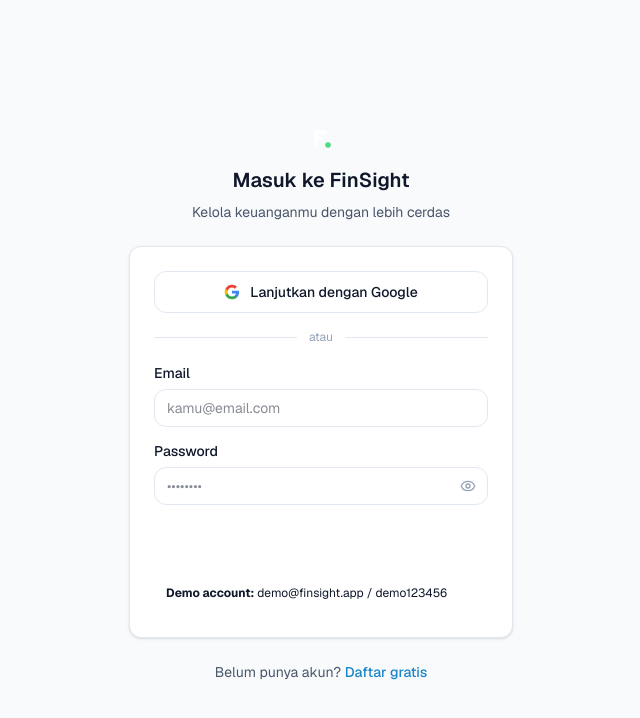
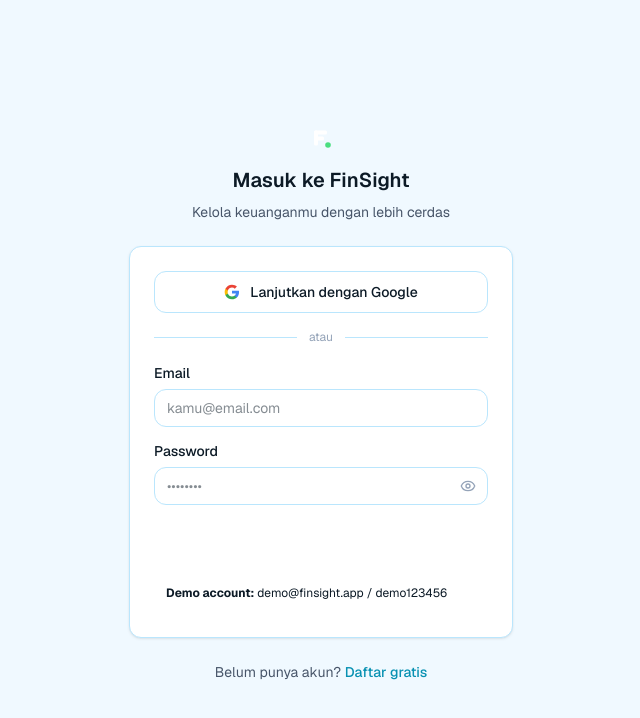
Before and after one commit to afifn11/finsight, a Next.js app: page /login in a window 1280 px wide. Shown: the top 718 px of the page, without its empty margins (319-959 px from the left). Built offline with nearby package versions, Linux system fonts and the light colour scheme.

Commit message:
refactor(styles): update color palette and improve theme structure for better readability

```diff
--- a/app/globals.css
+++ b/app/globals.css
@@ -1,51 +1,45 @@
 @import "tailwindcss";
 
 @theme {
-  /* ── Typography ──────────────────────────────── */
   --font-sans: 'Geist', 'Inter', system-ui, sans-serif;
   --font-mono: 'Geist Mono', 'Fira Code', monospace;
 
-  /* ── Color Palette ───────────────────────────── */
-  /* Primary — Navy Blue */
-  --color-primary-50:  #e8f0fe;
-  --color-primary-100: #c5d8fb;
-  --color-primary-200: #93b8f8;
-  --color-primary-400: #4285f4;
-  --color-primary-600: #1B85C7;
-  --color-primary-700: #0F6BAA;
-  --color-primary-800: #0F4C75;
-  --color-primary-900: #0a3352;
+  /* Primary — Teal Cyan */
+  --color-primary-50:  #ecfeff;
+  --color-primary-100: #cffafe;
+  --color-primary-200: #a5f3fc;
+  --color-primary-400: #22d3ee;
+  --color-primary-600: #0891b2;
+  --color-primary-700: #0e7490;
+  --color-primary-800: #155e75;
+  --color-primary-900: #164e63;
 
-  /* Success — Emerald */
   --color-success-50:  #ecfdf5;
   --color-success-500: #10b981;
   --color-success-600: #059669;
   --color-success-700: #047857;
 
-  /* Warning — Amber */
   --color-warning-50:  #fffbeb;
   --color-warning-500: #f59e0b;
   --color-warning-600: #d97706;
 
-  /* Danger — Red */
   --color-danger-50:   #fef2f2;
   --color-danger-500:  #ef4444;
   --color-danger-600:  #dc2626;
 
-  /* Neutral */
-  --color-neutral-50:  #f8fafc;
-  --color-neutral-100: #f1f5f9;
-  --color-neutral-200: #e2e8f0;
-  --color-neutral-300: #cbd5e1;
+  /* Neutral — cool blue-gray */
+  --color-neutral-50:  #f0f9ff;
+  --color-neutral-100: #e0f2fe;
+  --color-neutral-200: #bae6fd;
+  --color-neutral-300: #7dd3fc;
   --color-neutral-400: #94a3b8;
   --color-neutral-500: #64748b;
   --color-neutral-600: #475569;
   --color-neutral-700: #334155;
   --color-neutral-800: #1e293b;
-  --color-neutral-900: #0f172a;
-  --color-neutral-950: #020617;
+  --color-neutral-900: #0c1a26;
+  --color-neutral-950: #071018;
 
-  /* ── Border Radius ───────────────────────────── */
   --radius-sm:   4px;
   --radius-md:   8px;
   --radius-lg:  12px;
@@ -53,56 +47,49 @@
   --radius-2xl: 24px;
   --radius-full: 9999px;
 
-  /* ── Shadows ─────────────────────────────────── */
-  --shadow-card: 0 1px 3px 0 rgb(0 0 0 / 0.1), 0 1px 2px -1px rgb(0 0 0 / 0.1);
-  --shadow-dropdown: 0 4px 6px -1px rgb(0 0 0 / 0.1), 0 2px 4px -2px rgb(0 0 0 / 0.1);
-  --shadow-modal: 0 20px 25px -5px rgb(0 0 0 / 0.1), 0 8px 10px -6px rgb(0 0 0 / 0.1);
+  --shadow-card:     0 1px 3px 0 rgb(0 0 0 / 0.08), 0 1px 2px -1px rgb(0 0 0 / 0.08);
+  --shadow-dropdown: 0 4px 6px -1px rgb(0 0 0 / 0.08), 0 2px 4px -2px rgb(0 0 0 / 0.08);
+  --shadow-modal:    0 20px 25px -5px rgb(0 0 0 / 0.1), 0 8px 10px -6px rgb(0 0 0 / 0.1);
 
-  /* ── Spacing ─────────────────────────────────── */
   --spacing-sidebar: 260px;
   --spacing-header: 64px;
 }
 
-/* ── CSS Variables for theming (light/dark) ───── */
 :root {
-  --bg-page:        var(--color-neutral-50);
+  --bg-page:        #f0f9ff;
   --bg-card:        #ffffff;
-  --bg-muted:       var(--color-neutral-100);
-  --bg-hover:       var(--color-neutral-100);
+  --bg-muted:       #e0f2fe;
+  --bg-hover:       #d4ecf8;
 
-  --text-primary:   var(--color-neutral-900);
-  --text-secondary: var(--color-neutral-600);
-  --text-muted:     var(--color-neutral-400);
+  --text-primary:   #0c1a26;
+  --text-secondary: #475569;
+  --text-muted:     #94a3b8;
   --text-inverse:   #ffffff;
 
-  --border-default: var(--color-neutral-200);
+  --border-default: #bae6fd;
   --border-focus:   var(--color-primary-600);
 
   --color-income:   var(--color-success-500);
   --color-expense:  var(--color-danger-500);
 }
 
-/* Dark mode — next-themes adds class="dark" to <html> */
+/* Dark mode — deep ocean */
 .dark {
-  --bg-page:        var(--color-neutral-950);
-  --bg-card:        var(--color-neutral-900);
-  --bg-muted:       var(--color-neutral-800);
-  --bg-hover:       var(--color-neutral-800);
+  --bg-page:        #071018;
+  --bg-card:        #0c1a24;
+  --bg-muted:       #122330;
+  --bg-hover:       #1a2f3e;
 
-  --text-primary:   var(--color-neutral-50);
-  --text-secondary: var(--color-neutral-400);
-  --text-muted:     var(--color-neutral-600);
+  --text-primary:   #e0f4ff;
+  --text-secondary: #7db8d4;
+  --text-muted:     #3d6478;
   --text-inverse:   var(--color-neutral-900);
 
-  --border-default: var(--color-neutral-700);
-  --border-focus:   var(--color-primary-600);
+  --border-default: #1e3a4a;
+  --border-focus:   var(--color-primary-400);
 }
 
-/* ── Base styles ─────────────────────────────── */
-* {
-  box-sizing: border-box;
-  border-color: var(--border-default);
-}
+* { box-sizing: border-box; border-color: var(--border-default); }
 
 body {
   background-color: var(--bg-page);
@@ -112,13 +99,11 @@
   -moz-osx-font-smoothing: grayscale;
 }
 
-/* ── Scrollbar ───────────────────────────────── */
 ::-webkit-scrollbar { width: 6px; height: 6px; }
 ::-webkit-scrollbar-track { background: transparent; }
-::-webkit-scrollbar-thumb { background: var(--color-neutral-300); border-radius: var(--radius-full); }
-::-webkit-scrollbar-thumb:hover { background: var(--color-neutral-400); }
+::-webkit-scrollbar-thumb { background: #7dd3fc; border-radius: var(--radius-full); }
+::-webkit-scrollbar-thumb:hover { background: #38bdf8; }
 
-/* ── Utility classes ─────────────────────────── */
 .card {
   background: var(--bg-card);
   border: 1px solid var(--border-default);
@@ -126,7 +111,7 @@
   box-shadow: var(--shadow-card);
 }
 
-.text-income { color: var(--color-income); }
+.text-income  { color: var(--color-income); }
 .text-expense { color: var(--color-expense); }
-.bg-income { background-color: var(--color-success-50); }
-.bg-expense { background-color: var(--color-danger-50); }
+.bg-income    { background-color: var(--color-success-50); }
+.bg-expense   { background-color: var(--color-danger-50); }
```
